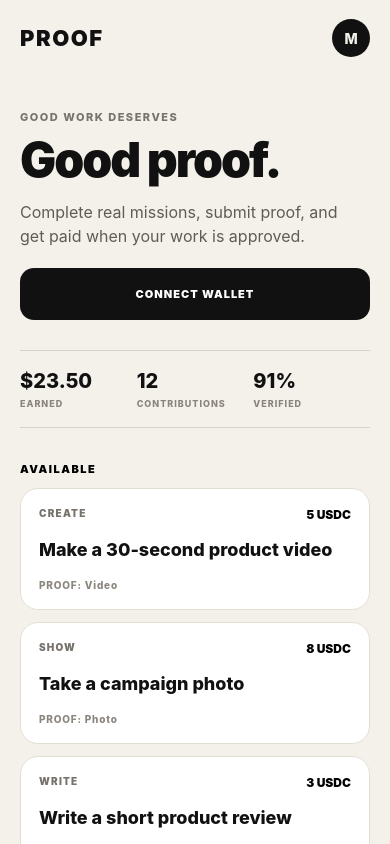
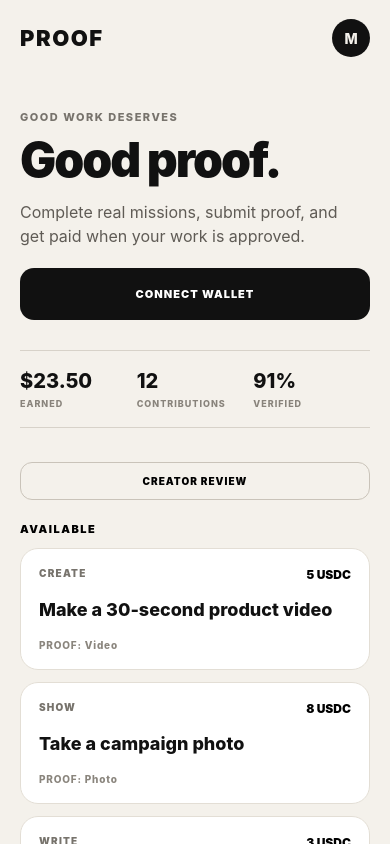
Before and after one commit to Mercy-Macco5/Proof, a React Native app: screen / in a window 390 px wide. Built offline with nearby package versions, Linux system fonts and the light colour scheme; what @solana/web3.js would draw is missing.

Commit message:
feat: add creator review dashboard

```diff
--- a/App.js
+++ b/App.js
@@ -18,6 +18,7 @@
   const [submissions, setSubmissions] = useState([]);
   const [earned, setEarned] = useState(23.5);
   const [wallet, setWallet] = useState(null);
+  const [role, setRole] = useState("contributor");
 
   async function handleConnect() {
     try {
@@ -69,8 +70,8 @@
       <View style={styles.app}>
         <View style={styles.header}>
           <TouchableOpacity onPress={() => setScreen("home")}><Text style={styles.logo}>PROOF</Text></TouchableOpacity>
-          <TouchableOpacity onPress={() => setScreen("profile")}>
-            <View style={styles.avatar}><Text style={styles.avatarText}>M</Text></View>
+          <TouchableOpacity onPress={() => setScreen(role === "creator" ? "reviewDashboard" : "profile")}>
+            <View style={styles.avatar}><Text style={styles.avatarText}>{role === "creator" ? "C" : "M"}</Text></View>
           </TouchableOpacity>
         </View>
 
@@ -90,6 +91,7 @@
               <Stat label="CONTRIBUTIONS" value="12" />
               <Stat label="VERIFIED" value="91%" />
             </View>
+            <TouchableOpacity style={styles.roleSwitch} onPress={() => setRole(role === "creator" ? "contributor" : "creator")}><Text style={styles.roleSwitchText}>{role === "creator" ? "SWITCH TO CONTRIBUTOR" : "CREATOR REVIEW"}</Text></TouchableOpacity>
             <Text style={styles.sectionTitle}>AVAILABLE</Text>
             {MISSIONS.map((mission) => <MissionCard key={mission.id} mission={mission} onPress={() => openMission(mission)} />)}
           </ScrollView>
@@ -123,8 +125,27 @@
             <Text style={styles.successMark}>✓</Text>
             <Text style={styles.centerTitle}>Under review.</Text>
             <Text style={styles.centerCopy}>Your proof was submitted. It is now waiting for creator approval. No payment has been released.</Text>
-            <TouchableOpacity style={styles.primary} onPress={() => setScreen("review")}><Text style={styles.primaryText}>VIEW REVIEW FLOW</Text></TouchableOpacity>
+            <TouchableOpacity style={styles.primary} onPress={() => setScreen("reviewDashboard")}><Text style={styles.primaryText}>VIEW REVIEW FLOW</Text></TouchableOpacity>
           </View>
+        )}
+
+        {screen === "reviewDashboard" && (
+          <ScrollView showsVerticalScrollIndicator={false}>
+            <Text style={styles.eyebrow}>CREATOR</Text>
+            <Text style={styles.detailTitle}>Review work.</Text>
+            <Text style={styles.detailCopy}>Only approved submissions can move to payment.</Text>
+            {submissions.filter((item) => item.status === PAYMENT_STATES.UNDER_REVIEW).length === 0 ? (
+              <View style={styles.emptyBox}><Text style={styles.emptyTitle}>No pending submissions</Text><Text style={styles.emptyCopy}>New contributor submissions will appear here.</Text></View>
+            ) : submissions.filter((item) => item.status === PAYMENT_STATES.UNDER_REVIEW).map((item) => {
+              const mission = MISSIONS.find((m) => m.id === item.missionId);
+              return <View key={item.missionId} style={styles.reviewCard}>
+                <Text style={styles.eyebrow}>{mission?.type}</Text>
+                <Text style={styles.reviewTitle}>{mission?.title}</Text>
+                <Text style={styles.reviewReward}>{mission?.reward} USDC pending</Text>
+                <TouchableOpacity style={styles.primary} onPress={() => { setSelectedMission(mission); setScreen("review"); }}><Text style={styles.primaryText}>OPEN SUBMISSION</Text></TouchableOpacity>
+              </View>;
+            })}
+          </ScrollView>
         )}
 
         {screen === "review" && selectedMission && (
@@ -133,7 +154,7 @@
             <Text style={styles.centerTitle}>Approve this submission?</Text>
             <Text style={styles.centerCopy}>Only the campaign owner can approve a submission. Approval creates a payment intent. The payment service then releases the USDC.</Text>
             <TouchableOpacity style={styles.primary} onPress={approveDemo}><Text style={styles.primaryText}>APPROVE + RELEASE {selectedMission.reward} USDC</Text></TouchableOpacity>
-            <TouchableOpacity style={styles.secondary} onPress={() => { setSubmissions((current) => current.map((item) => item.missionId === selectedMission.id ? { ...item, status: PAYMENT_STATES.REJECTED, paid: false } : item)); setScreen("home"); }}><Text style={styles.secondaryText}>REJECT / NO PAYMENT</Text></TouchableOpacity>
+            <TouchableOpacity style={styles.secondary} onPress={() => { setSubmissions((current) => current.map((item) => item.missionId === selectedMission.id ? { ...item, status: PAYMENT_STATES.REJECTED, paid: false } : item)); setScreen("reviewDashboard"); }}><Text style={styles.secondaryText}>REJECT / NO PAYMENT</Text></TouchableOpacity>
           </View>
         )}
 
@@ -199,6 +220,14 @@
   walletButton: { marginTop: 20, backgroundColor: "#111111", borderRadius: 14, minHeight: 52, alignItems: "center", justifyContent: "center", paddingHorizontal: 18 },
   walletButtonText: { color: "#FFFFFF", fontSize: 11, fontWeight: "900", letterSpacing: 1 },
   walletAddress: { marginTop: 8, color: "#77736C", fontSize: 12, fontWeight: "700" },
+  roleSwitch: { marginBottom: 22, paddingVertical: 12, borderWidth: 1, borderColor: "#C9C3B9", borderRadius: 12, alignItems: "center" },
+  roleSwitchText: { fontSize: 10, fontWeight: "900", letterSpacing: 1 },
+  reviewCard: { backgroundColor: "#FFFFFF", borderRadius: 18, padding: 18, marginTop: 14, borderWidth: 1, borderColor: "#E3DED5" },
+  reviewTitle: { fontSize: 20, fontWeight: "900", lineHeight: 25 },
+  reviewReward: { marginTop: 10, color: "#77736C", fontSize: 13, fontWeight: "800" },
+  emptyBox: { marginTop: 28, padding: 22, borderRadius: 18, backgroundColor: "#E9E4DC" },
+  emptyTitle: { fontSize: 18, fontWeight: "900" },
+  emptyCopy: { marginTop: 7, color: "#5F5B55", lineHeight: 20 },
   stats: { flexDirection: "row", borderTopWidth: 1, borderBottomWidth: 1, borderColor: "#D7D2C9", paddingVertical: 18, marginBottom: 34 },
   stat: { flex: 1 },
   statValue: { fontSize: 20, fontWeight: "800", color: "#111111" },
```
